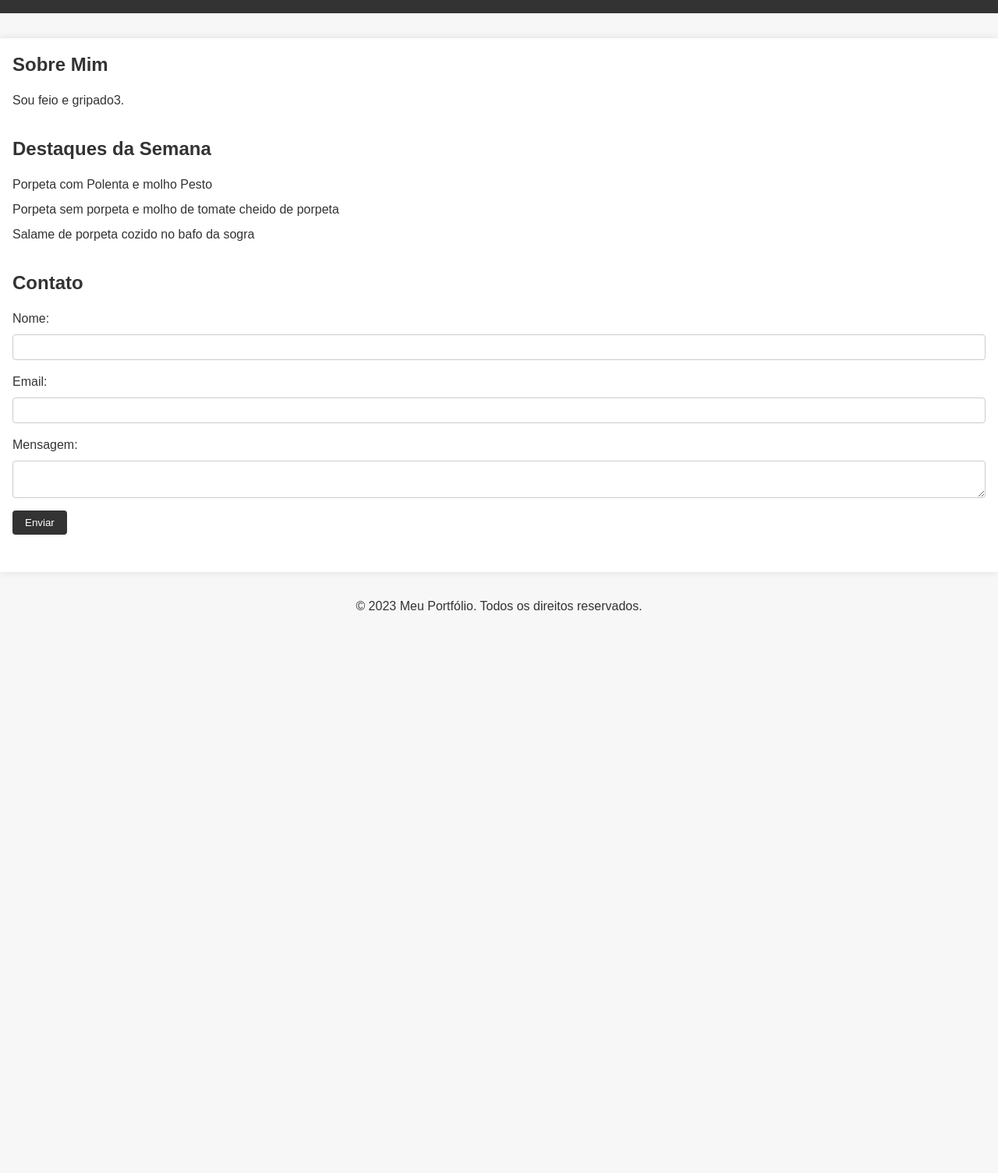
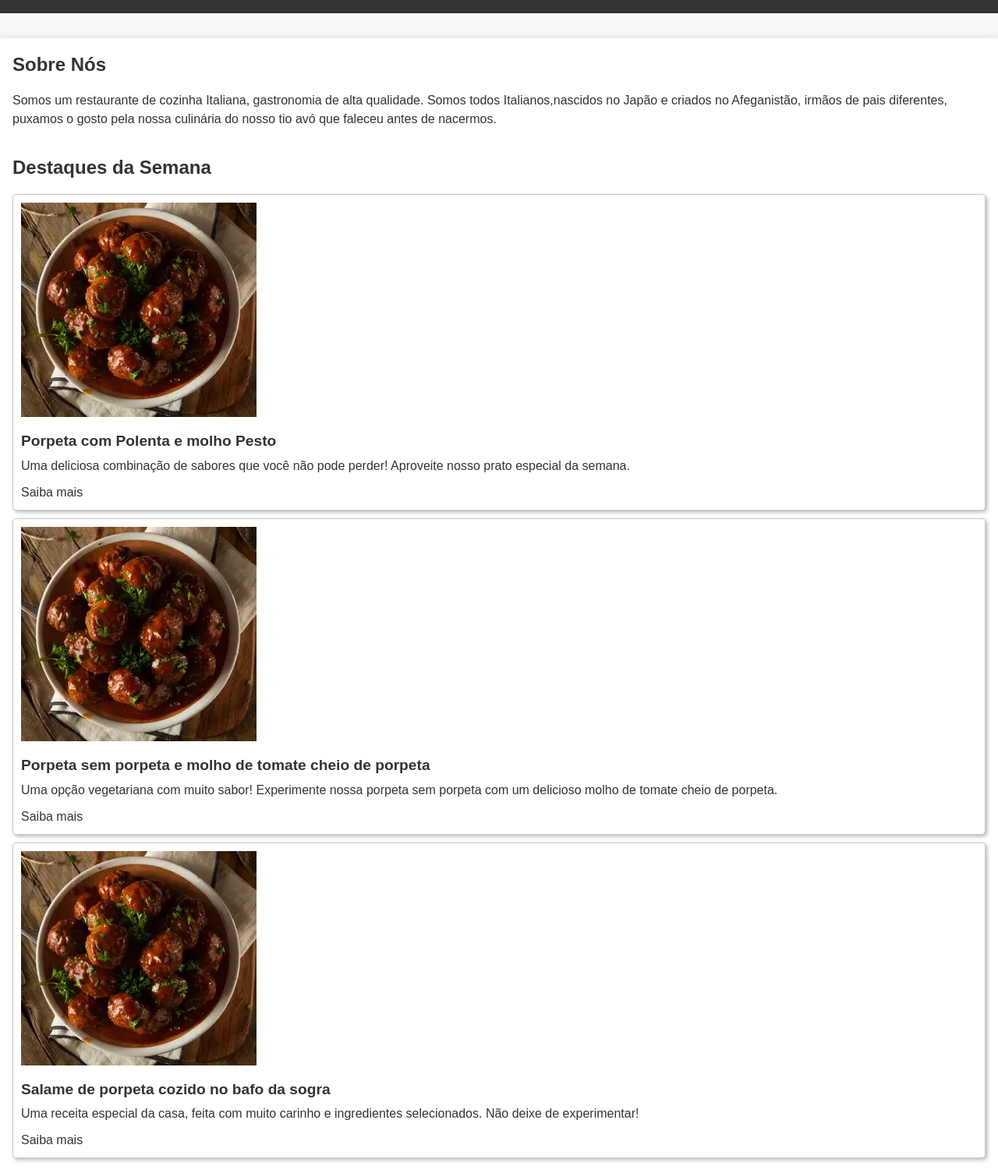
Before and after one commit to AxbrMachado/HOW_V_PORTIFOLIO, a website: page index.html in a window 1280 px wide. Shown: the part 95-1600 px from the top of the page at 78% size. Before the commit the page ends 885 px from the top, so only its background shows below. Drawn offline with Linux system fonts and the light colour scheme.

Commit message:
arrumando cagada

```diff
--- a/index.html
+++ b/index.html
@@ -12,25 +12,55 @@
         <h1 class="nome-rest">Porpeta da Madruga</h1>
         <nav>
           <ul>
-            <li><a href="index.html">Home</a></li>
-            <li><a href="cardapio.html">Cardápio</a></li>
-            <li><a href="reservas.html">Reservas</a></li>
+            <li><a href="#">Home</a></li>
+            <li><a href="#">Cardápio</a></li>
+            <li><a href="#">Reservas</a></li>
           </ul>
         </nav>
       </header>
       <main>
         <section>
-          <h2>Sobre Mim</h2>
-          <p>Sou feio e gripado3.</p>
+          <h2>Sobre Nós</h2>
+          <p>Somos um restaurante de cozinha Italiana, gastronomia de alta qualidade.
+                Somos todos Italianos,nascidos no Japão e criados no Afeganistão, irmãos de pais diferentes, puxamos o
+                gosto pela nossa culinária do nosso tio avó que faleceu antes de nacermos.
+          </p>
         </section>
         <section>
-          <h2>Destaques da Semana</h2>
-          <ul>
-            <li><a href="#">Porpeta com Polenta e molho Pesto</a></li>
-            <li><a href="#">Porpeta sem porpeta e molho de tomate cheido de porpeta</a></li>
-            <li><a href="#">Salame de porpeta cozido no bafo da sogra</a></li>
-          </ul>
-        </section>
+            <h2>Destaques da Semana</h2>
+            <ul>
+              <li>
+                <div class="card">
+                  <img src="./pictures/Receita.jpg" alt="Porpeta com Polenta e molho Pesto">
+                  <div class="card-body">
+                    <h3>Porpeta com Polenta e molho Pesto</h3>
+                    <p>Uma deliciosa combinação de sabores que você não pode perder! Aproveite nosso prato especial da semana.</p>
+                    <a href="#" class="button">Saiba mais</a>
+                  </div>
+                </div>
+              </li>
+              <li>
+                <div class="card">
+                  <img src="./pictures/Receita.jpg" alt="Porpeta sem porpeta e molho de tomate cheio de porpeta">
+                  <div class="card-body">
+                    <h3>Porpeta sem porpeta e molho de tomate cheio de porpeta</h3>
+                    <p>Uma opção vegetariana com muito sabor! Experimente nossa porpeta sem porpeta com um delicioso molho de tomate cheio de porpeta.</p>
+                    <a href="#" class="button">Saiba mais</a>
+                  </div>
+                </div>
+              </li>
+              <li>
+                <div class="card">
+                  <img src="./pictures/Receita.jpg" alt="Salame de porpeta cozido no bafo da sogra">
+                  <div class="card-body">
+                    <h3>Salame de porpeta cozido no bafo da sogra</h3>
+                    <p>Uma receita especial da casa, feita com muito carinho e ingredientes selecionados. Não deixe de experimentar!</p>
+                    <a href="#" class="button">Saiba mais</a>
+                  </div>
+                </div>
+              </li>
+            </ul>
+          </section>
         <section>
           <h2>Contato</h2>
           <form>
```
